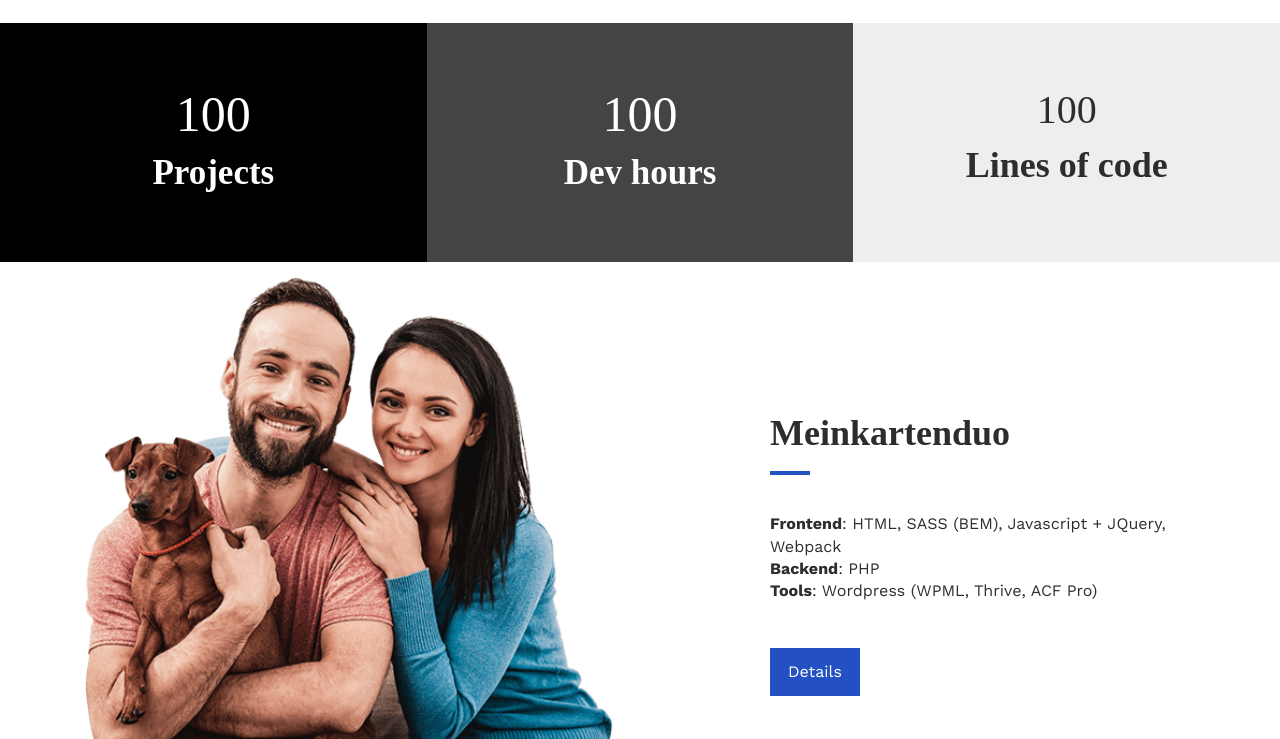
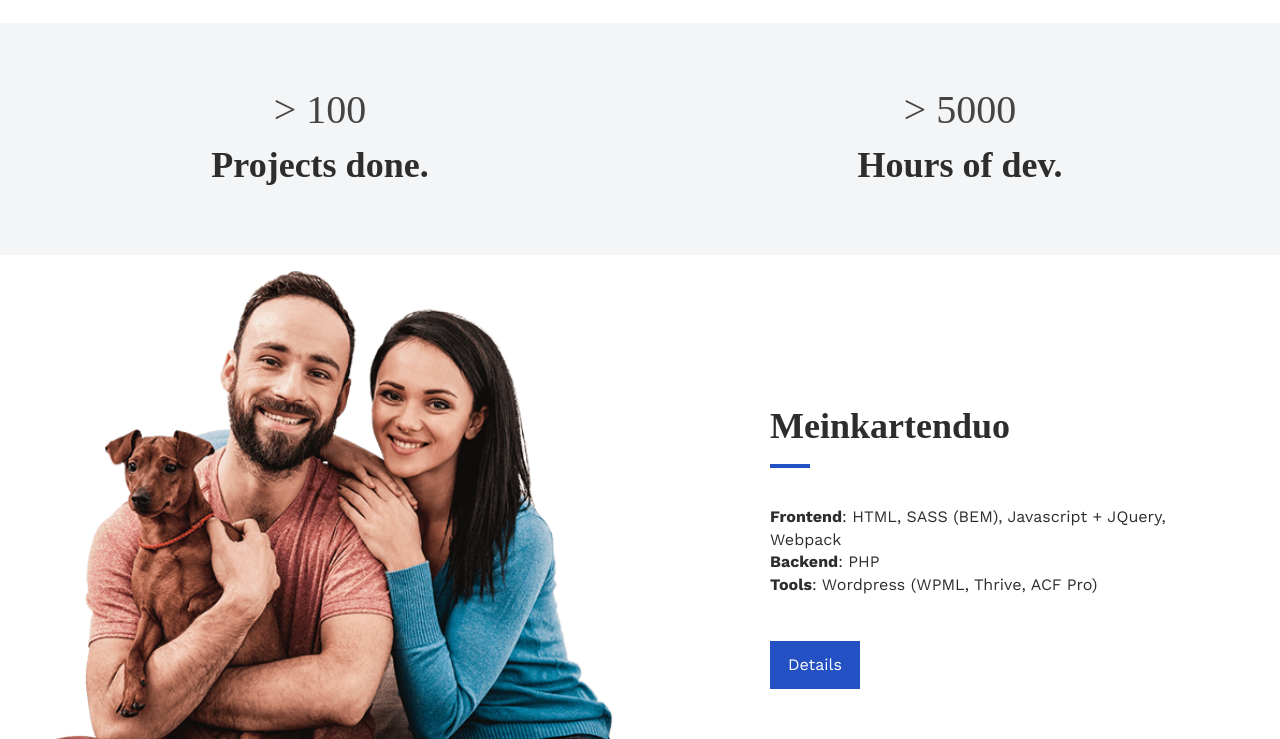
Before and after one commit to zaporojanmihai/mihaiz-netify, a plain HTML site: page portfolio.html in a window 1280 px wide. Shown: the part 61-800 px from the top of the page. Drawn offline with nearby package versions, Linux system fonts and the light colour scheme; some packages are replaced by stand-ins of ours; a web font is replaced by a local one.

Commit message:
push with cv

```diff
--- a/js/portfolio.js
+++ b/js/portfolio.js
@@ -15,13 +15,13 @@ window.addEventListener('load', function() {
 //								COUNT UP SCRIPT
 //------------------------------------------------------------------------------------
 
-var benefits_3col_counter_3 = $('#benefits-3col-counter-3').waypoint({
+var benefits_2col_counter_2 = $('#benefits-2col-counter-2').waypoint({
 	handler: function(direction) {
 		$(this.element).find('.count-up-data').each(function(i, el){
 			var endVal = el && Number.isInteger(el.textContent * 1) ? el.textContent * 1 : 100 ;
 			$(el ).countup({endVal: endVal, options: { separator : ''}});
 		});
-        benefits_3col_counter_3[0].disable();
+        benefits_2col_counter_2[0].disable();
 	},
 	offset: '90%'
 });
--- a/portfolio.html
+++ b/portfolio.html
@@ -62,25 +62,19 @@
     			<div class="bg-wrap">
         			<div class="bg"></div>
     			</div>
-			</nav><section id="benefits-3col-counter-3" class="counter-up text-center dark pt-75">
+			</nav><section id="benefits-2col-counter-2" class="counter-up text-center light pt-75">
     			<div class="container-fluid">
         			<div class="row no-gutters">
-            			<div class="col-md-4 d-flex flex-column flex-equal-items">
-                			<div class="content-box padding-x3 dark" style="background-color: rgb(0, 0, 0);">
-                    			<h2 class="count-up-data mt-10" style="">&gt; 100</h2>
-                    			<h3 style=""><span class=""><b>Projects</b></span></h3>
+            			<div class="col-md-6 d-flex flex-column flex-equal-items">
+                			<div class="content-box padding-x3" style="background-color: rgb(244, 245, 246);">
+                    			<h2 style="color: rgb(68, 68, 68);" class="mt-10">&gt; 100</h2>
+                    			<h3 class="" style="">Projects done.</h3>
                 			</div>
             			</div>
-            			<div class="col-md-4 d-flex flex-column flex-equal-items">
-                			<div class="content-box padding-x3" style="background-color: rgb(68, 68, 68);">
-                    			<h2 class="count-up-data mt-10" style="">&gt; 5000</h2>
-                    			<h3 style=""><span class=""><b>Dev hours</b></span></h3>
-                			</div>
-            			</div>
-            			<div class="col-md-4 d-flex flex-column flex-equal-items">
-                			<div class="content-box padding-x3 light" style="background-color: rgb(238, 238, 238);">
-                    			<h2 class="count-up-data mt-10" style="">&gt; 150000</h2>
-                    			<h3 style=""><span class="" style="">Lines of code</span></h3>
+            			<div class="col-md-6 d-flex flex-column flex-equal-items">
+                			<div class="content-box padding-x3" style="background-color:#F4F5F6;">
+                    			<h2 style="color: rgb(68, 68, 68);" class="mt-10">&gt; 5000</h2>
+                    			<h3 class="">Hours of dev.</h3>
                 			</div>
             			</div>
         			</div>
@@ -91,7 +85,7 @@
 			</section><section id="desc-halfbg-text-7--0" class="pb-50 pt-md-100 pb-md-100 pt-lg-150 pb-lg-150 light">
     			<div class="container">
         			<div class="row">
-            			<div class="bg-box col-md-5 col-lg-6 mb-md-0 embed-responsive-4by3 mb-50" style="background-image: url(&quot;images/backimage-people.png&quot;); background-position: left center; background-size: contain; background-repeat: no-repeat;">
+            			<div class="bg-box col-md-5 col-lg-6 mb-md-0 embed-responsive-4by3" style="background-image: url(&quot;images/backimage-people.png&quot;); background-position: left center; background-size: contain; background-repeat: no-repeat;">
             			</div>
             			<div class="col-md-6 col-lg-5 ml-auto" style="">
                 			<h3 class=""><strong class="">Meinkartenduo</strong></h3>
@@ -155,7 +149,7 @@
 			</section><section id="desc-halfbg-text-7" class="pb-50 pt-md-100 pb-md-100 pt-lg-150 pb-lg-150 light">
     			<div class="container">
         			<div class="row">
-            			<div class="bg-box col-md-5 col-lg-6 mb-50 mb-md-0 embed-responsive-4by3" style="background-image: url(&quot;images/bigstock-female-chopping-food-ingredien-20320058-1080x460_(1).jpg&quot;); background-size: cover; background-repeat: no-repeat;">
+            			<div class="bg-box col-md-5 col-lg-6 mb-50 mb-md-0 embed-responsive-4by3" style="background-image: url(&quot;images/foodchopped.jpg&quot;); background-size: cover; background-repeat: no-repeat;">
             			</div>
             			<div class="col-md-6 col-lg-5 ml-auto">
                 			<h3 class=""><strong class="">Whitneys Kitchen</strong></h3>
```
Also changed, not shown: about.html (+4 -4 lines), images/foodchopped.jpg (added), images/mememe.jpg (added), 1 other file.
